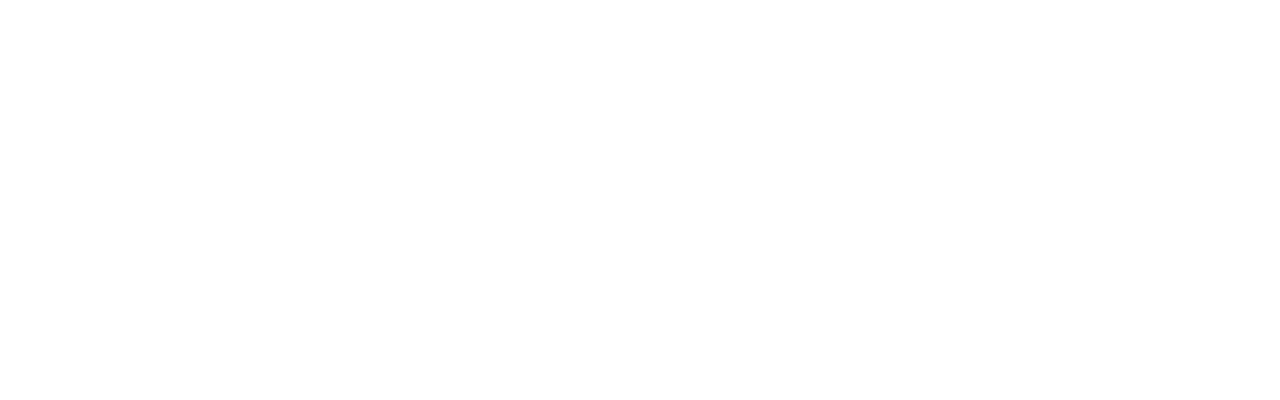
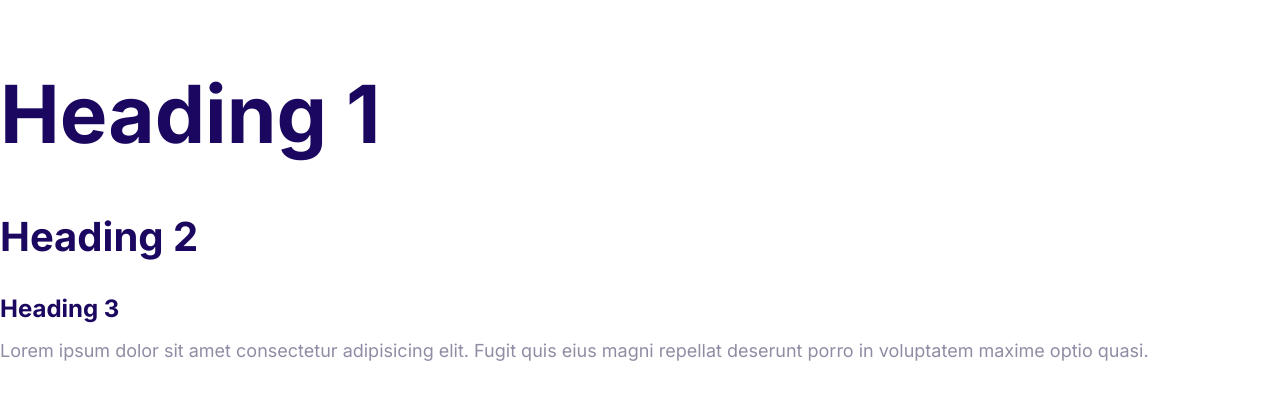
Before and after one commit to caiudias/cursomosh, a plain HTML site: page index.html in a window 1280 px wide. Drawn offline with Linux system fonts and the light colour scheme.

Commit message:
define styles for the fonts.

```diff
--- a/css/styles.css
+++ b/css/styles.css
@@ -5,3 +5,44 @@
   --color-headings: #1b0760;
   --color-body: #918ca4;
 }
+html {
+  font-size: 62.5%;
+}
+body {
+  font-family: "Inter", Arial, Helvetica, sans-serif;
+  font-size: 2.4rem;
+  line-height: 1.5;
+  color: var(--color-body);
+}
+h1,
+h2,
+h3 {
+  color: var(--color-headings);
+  margin-bottom: 1rem;
+}
+h1 {
+  font-size: 7rem;
+}
+h2 {
+  font-size: 4rem;
+}
+h3 {
+  font-size: 3rem;
+}
+p {
+  margin-top: 0;
+}
+@media screen and (min-width: 1024px) {
+  body {
+    font-size: 1.8rem;
+  }
+  h1 {
+    font-size: 8rem;
+  }
+  h2 {
+    font-size: 4rem;
+  }
+  h3 {
+    font-size: 2.4rem;
+  }
+}
--- a/index.html
+++ b/index.html
@@ -5,8 +5,19 @@
     <meta http-equiv="X-UA-Compatible" content="IE=edge" />
     <meta name="viewport" content="width=device-width, initial-scale=1.0" />
     <title>Document</title>
+    <link rel="preconnect" href="https://fonts.googleapis.com" />
+    <link rel="preconnect" href="https://fonts.gstatic.com" crossorigin />
+    <link
+      href="https://fonts.googleapis.com/css2?family=Inter:wght@400;700&display=swap"
+      rel="stylesheet"
+    />
     <link rel="stylesheet" href="css/normalize.css" />
     <link rel="stylesheet" href="css/styles.css" />
   </head>
-  <body></body>
+  <body>
+    <h1>Heading 1</h1>
+    <h2>Heading 2</h2>
+    <h3>Heading 3</h3>
+    <p>Lorem ipsum dolor sit amet consectetur adipisicing elit. Fugit quis eius magni repellat deserunt porro in voluptatem maxime optio quasi.</p>
+  </body>
 </html>
```
